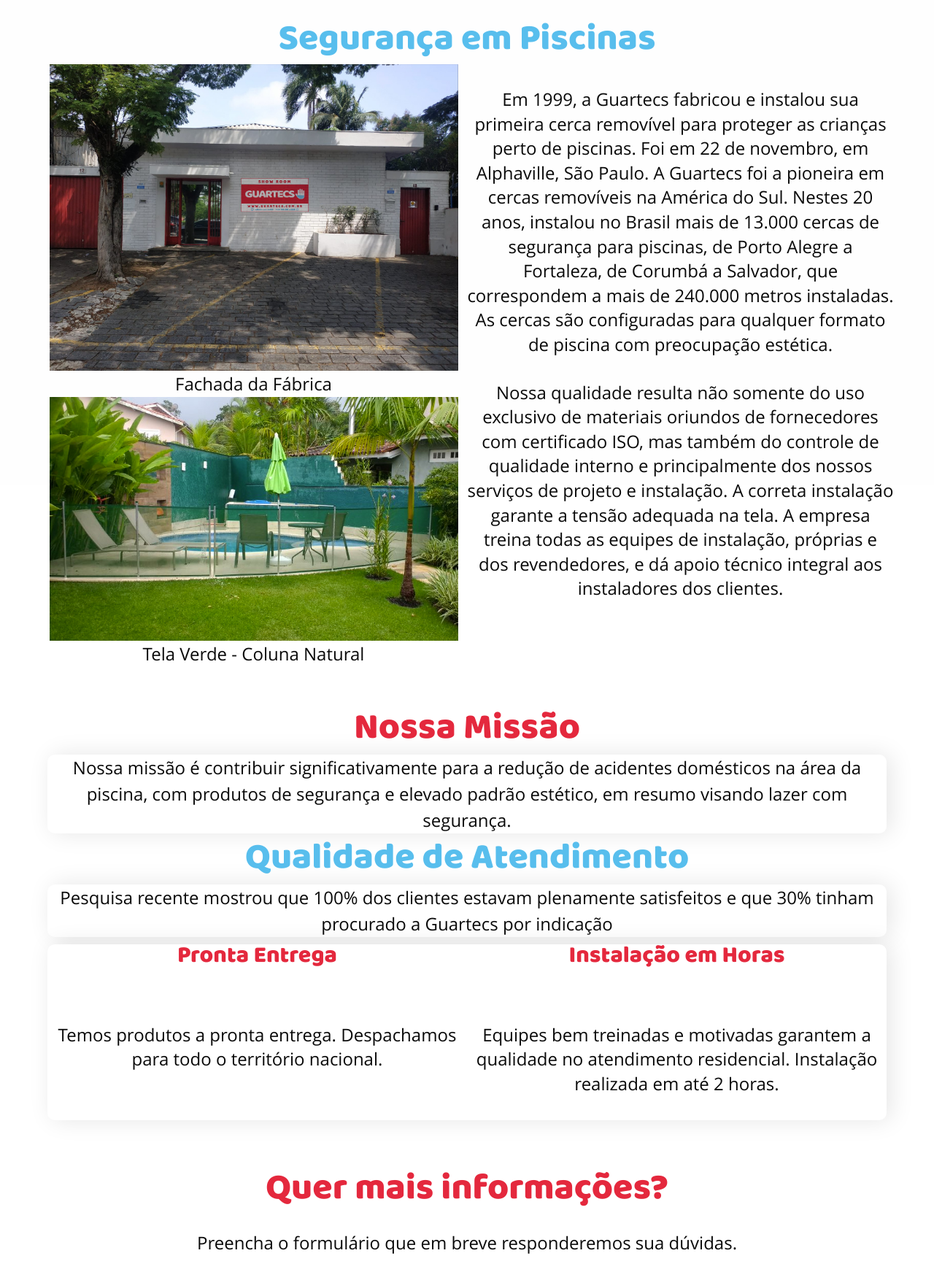
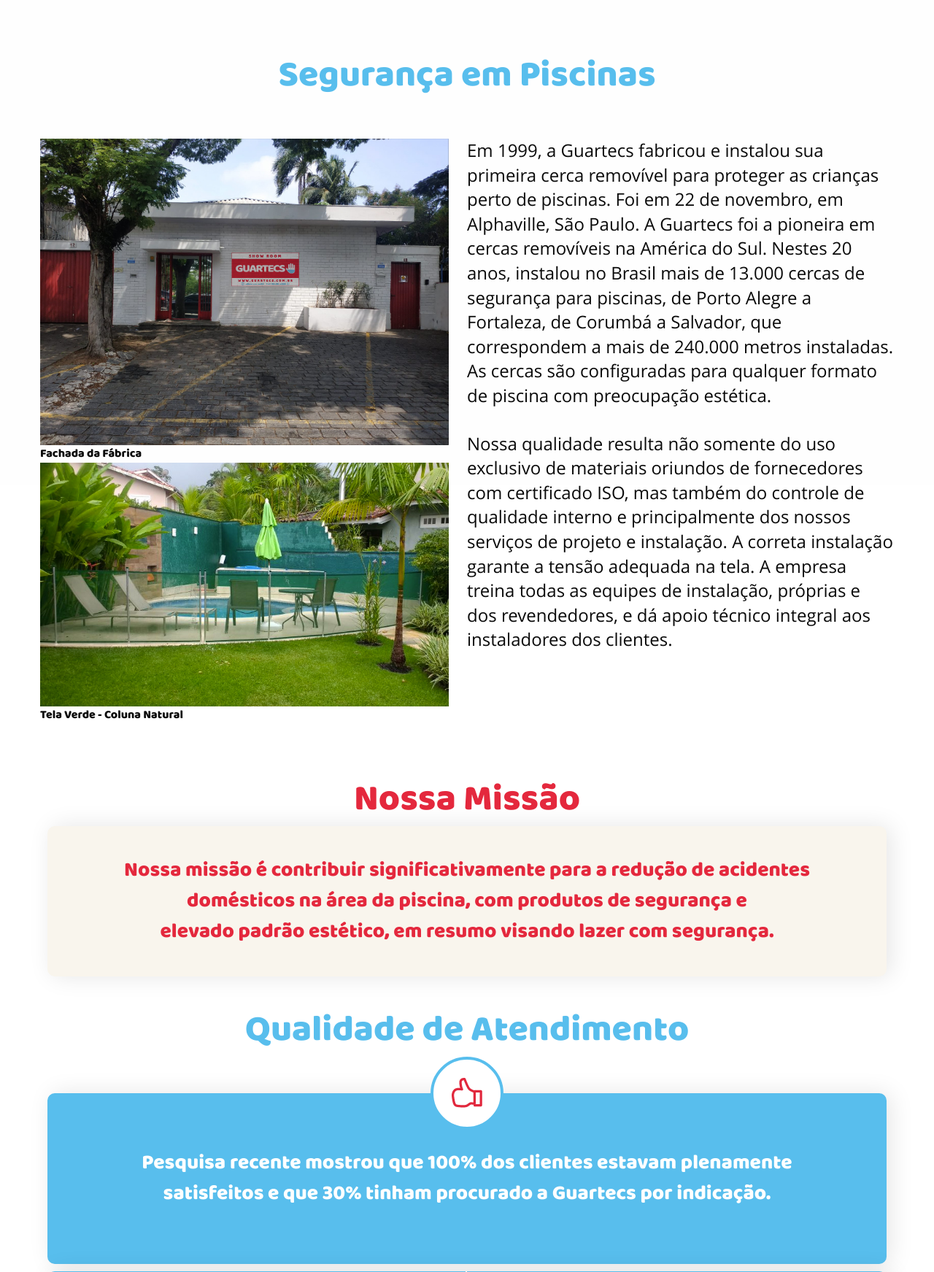
Before and after one commit to brianalvesm/guartecs, a Node server app: page /empresa in a window 1280 px wide. Shown: the part 135-1878 px from the top of the page at 73% size. Run offline with Node 20, Linux system fonts and the light colour scheme; some web fonts are replaced.

Commit message:
Finaliza página Empresa no desktop

```diff
--- a/public/sass/layout/_general.sass
+++ b/public/sass/layout/_general.sass
@@ -43,6 +43,15 @@
 
 .text-right
 	text-align: right
+
+.title-red
+	color: $color-red
+
+.title-blue
+	color: $color-blue
+
+.title-white
+	color: white
 
 .switch-mobile div
   &:first-child
@@ -193,6 +202,10 @@
 	border-radius: 10px
 	overflow: visible
 	background-color: white
+	&--beige
+		background-color: $color-beige
+	&--blue
+		background-color: $color-blue
 	.card-section
 		p
 			font-size: 15px
@@ -237,7 +250,7 @@
 .paragraph
 	font-size: 1.500rem
 	line-height: 1.4
-	margin: 32px auto
+	margin: 0 auto 32px
 	@media only screen and (max-width: 40.1rem)
 		font-size: 1.250rem
 
@@ -245,19 +258,15 @@
 .sec
 	text-align: center
 	font-size: 1.5rem
-	padding: 30px 0
+	padding: 40px 0
 	h1
 		font-family: $font-baloo
 		font-size: 3.125rem
-		color: $color-red
 		line-height: 1
-		&.title-blue
-			color: $color-blue
 	h2
 		font-family: $font-baloo
 		font-size: 32px
 		line-height: 32px
-		color: $color-red
 	@media only screen and (max-width: 40.1rem)
 		h1
 			font-size: 2.750rem
--- a/public/sass/pages/_empresa.sass
+++ b/public/sass/pages/_empresa.sass
@@ -1,3 +1,45 @@
 .page--empresa .sec
-	figure img
+	h1.title-blue
+		margin: 40px auto 60px
+	figure
 		max-width: 560px
+		figcaption
+			font-family: $font-baloo
+			font-size: 16px
+			text-align: left
+	.card
+		&--beige
+			color: $color-red
+			font-family: $font-baloo
+			font-size: 28px
+		&--blue
+			color: white
+			position: relative
+			overflow: visible
+			p.paragraph
+				font-family: $font-family
+				font-size: 24px
+		.card-section
+			padding: 40px 30px
+			&--variation
+				padding: 75px
+				font-family: $font-baloo
+				font-size: 28px
+		.cell.large-6:first-child .card-section
+				border-right: 2px solid white
+	.circled-icon
+		width: 100px
+		height: 100px
+		border-radius: 50px
+		background-color: white
+		border: 4px solid $color-blue
+		display: flex
+		align-items: center
+		justify-content: center
+		margin: 15px auto
+		&--over
+			position: absolute
+			top: -50px
+			left: 50%
+			margin-left: -50px
+			margin-top: 0
--- a/public/stylesheets/style.css
+++ b/public/stylesheets/style.css
@@ -191,6 +191,15 @@
 .text-right {
   text-align: right; }
 
+.title-red {
+  color: #E4283D; }
+
+.title-blue {
+  color: #58BEED; }
+
+.title-white {
+  color: white; }
+
 .switch-mobile div:first-child {
   display: block; }
 
@@ -340,6 +349,10 @@
   border-radius: 10px;
   overflow: visible;
   background-color: white; }
+  .card--beige {
+    background-color: #F9F5ED; }
+  .card--blue {
+    background-color: #58BEED; }
   .card .card-section p {
     font-size: 15px; }
   .card .card-section h2 {
@@ -383,7 +396,7 @@
 .paragraph {
   font-size: 1.500rem;
   line-height: 1.4;
-  margin: 32px auto; }
+  margin: 0 auto 32px; }
   @media only screen and (max-width: 40.1rem) {
     .paragraph {
       font-size: 1.250rem; } }
@@ -391,19 +404,15 @@
 .sec {
   text-align: center;
   font-size: 1.5rem;
-  padding: 30px 0; }
+  padding: 40px 0; }
   .sec h1 {
     font-family: "baloo_daregular", sans-serif;
     font-size: 3.125rem;
-    color: #E4283D;
     line-height: 1; }
-    .sec h1.title-blue {
-      color: #58BEED; }
   .sec h2 {
     font-family: "baloo_daregular", sans-serif;
     font-size: 32px;
-    line-height: 32px;
-    color: #E4283D; }
+    line-height: 32px; }
   @media only screen and (max-width: 40.1rem) {
     .sec h1 {
       font-size: 2.750rem; } }
@@ -656,8 +665,55 @@
     background-color: #58BEED;
     height: 0.2rem; }
 
-.page--empresa .sec figure img {
+.page--empresa .sec h1.title-blue {
+  margin: 40px auto 60px; }
+
+.page--empresa .sec figure {
   max-width: 560px; }
+  .page--empresa .sec figure figcaption {
+    font-family: "baloo_daregular", sans-serif;
+    font-size: 16px;
+    text-align: left; }
+
+.page--empresa .sec .card--beige {
+  color: #E4283D;
+  font-family: "baloo_daregular", sans-serif;
+  font-size: 28px; }
+
+.page--empresa .sec .card--blue {
+  color: white;
+  position: relative;
+  overflow: visible; }
+  .page--empresa .sec .card--blue p.paragraph {
+    font-family: "open_sans", sans-serif;
+    font-size: 24px; }
+
+.page--empresa .sec .card .card-section {
+  padding: 40px 30px; }
+  .page--empresa .sec .card .card-section--variation {
+    padding: 75px;
+    font-family: "baloo_daregular", sans-serif;
+    font-size: 28px; }
+
+.page--empresa .sec .card .cell.large-6:first-child .card-section {
+  border-right: 2px solid white; }
+
+.page--empresa .sec .circled-icon {
+  width: 100px;
+  height: 100px;
+  border-radius: 50px;
+  background-color: white;
+  border: 4px solid #58BEED;
+  display: flex;
+  align-items: center;
+  justify-content: center;
+  margin: 15px auto; }
+  .page--empresa .sec .circled-icon--over {
+    position: absolute;
+    top: -50px;
+    left: 50%;
+    margin-left: -50px;
+    margin-top: 0; }
 
 .page--home .sec--slide {
   overflow: hidden;
--- a/views/empresa.ejs
+++ b/views/empresa.ejs
@@ -19,12 +19,12 @@
 						</figure>
 					</div>
 					<div class="cell large-6">
-						<p class="paragraph">Em 1999, a Guartecs fabricou e instalou sua primeira cerca removível para proteger
+						<p class="paragraph text-left">Em 1999, a Guartecs fabricou e instalou sua primeira cerca removível para proteger
 							as crianças perto de piscinas. Foi em 22 de novembro, em Alphaville, São Paulo.
 							A Guartecs foi a pioneira em cercas removíveis na América do Sul. Nestes 20 anos, instalou no Brasil mais de 13.000 cercas de segurança para piscinas, de Porto Alegre a Fortaleza, de Corumbá a Salvador, que correspondem a mais de 240.000 metros instaladas.
 							As cercas são configuradas para qualquer
 							formato de piscina com preocupação estética.</p>
-						<p class="paragraph">Nossa qualidade resulta não somente do uso exclusivo de materiais oriundos de fornecedores com certificado ISO, mas também do controle de qualidade interno e principalmente dos nossos serviços de projeto e instalação. A correta instalação garante a tensão adequada na tela.
+						<p class="paragraph text-left">Nossa qualidade resulta não somente do uso exclusivo de materiais oriundos de fornecedores com certificado ISO, mas também do controle de qualidade interno e principalmente dos nossos serviços de projeto e instalação. A correta instalação garante a tensão adequada na tela.
 						A empresa treina todas as equipes de instalação, próprias e dos revendedores, e dá apoio técnico integral aos instaladores dos clientes.</p>
 					</div>
 				</div>
@@ -34,31 +34,47 @@
 			<div class="grid-container">
 				<div class="grid-x">
 					<div class="cell">
-						<h1>Nossa Missão</h1>
-						<div class="card">Nossa missão é contribuir significativamente para a redução de acidentes
-						domésticos na área da piscina, com produtos de segurança e
-					elevado padrão estético, em resumo visando lazer com segurança.</div>
+						<h1 class="title-red">Nossa Missão</h1>
+						<div class="card card--beige">
+							<div class="card-section">Nossa missão é contribuir significativamente para a redução de acidentes domésticos na área da piscina, com produtos de segurança e<br>elevado padrão estético, em resumo visando lazer com segurança.</div>
+						</div>
 					</div>
 				</div>
 				<div class="grid-x">
 					<div class="cell">
 						<h1 class="title-blue">Qualidade de Atendimento</h1>
-						<div class="card">Pesquisa recente mostrou que 100% dos clientes estavam plenamente
-						satisfeitos e que 30% tinham procurado a Guartecs por indicação</div>
-						<div class="card">
+						<div class="card card--blue">
+							<div class="circled-icon circled-icon--over">
+								<img src="images/icons/icon-like.png">
+							</div>
+							<div class="card-section card-section--variation">
+								Pesquisa recente mostrou que 100% dos clientes estavam plenamente satisfeitos e que 30% tinham procurado a Guartecs por indicação.
+							</div>
+						</div>
+						<div class="card card--blue">
+
 								<div class="grid-x">
 									<div class="cell large-6">
-									<h2>Pronta Entrega</h2>
-									<img src="">
+										<div class="card-section">
+											<h2 class="title-white">Pronta Entrega</h2>
+											<div class="circled-icon">
+												<img src="images/icons/icon-car.png">
+											</div>
 											<p class="paragraph">Temos produtos a pronta entrega.
 											Despachamos para todo o território nacional.</p>
 										</div>
+									</div>
 									<div class="cell large-6">
-									<h2>Instalação em Horas</h2>
-									<img src="">
+										<div class="card-section">
+											<h2 class="title-white">Instalação em Horas</h2>
+											<div class="circled-icon">
+												<img src="images/icons/icon-velocimetro.png">
+											</div>
 											<p class="paragraph">Equipes bem treinadas e motivadas garantem a qualidade no atendimento residencial. Instalação realizada em até 2 horas.</p>
 										</div>
 									</div>
+								</div>
+
 						</div>
 					</div>
 				</div>
--- a/views/partials/contato.ejs
+++ b/views/partials/contato.ejs
@@ -2,7 +2,7 @@
 			<div class="grid-container">
 				<div class="grid-x">
 					<div class="cell">
-						<h1>Quer mais informações?</h1>
+						<h1 class="title-red">Quer mais informações?</h1>
 						<p class="paragraph">Preencha o formulário que em breve responderemos sua dúvidas.</p>
 						<form>
 							<div class="grid-x grid-margin-x">
```
Also changed, not shown: views/index.ejs (+12 -12 lines), public/images/icons/icon-car.png (added), public/images/icons/icon-like.png (added), public/images/icons/icon-velocimetro.png (added). Lines whose indentation alone changed are shown as unchanged.
